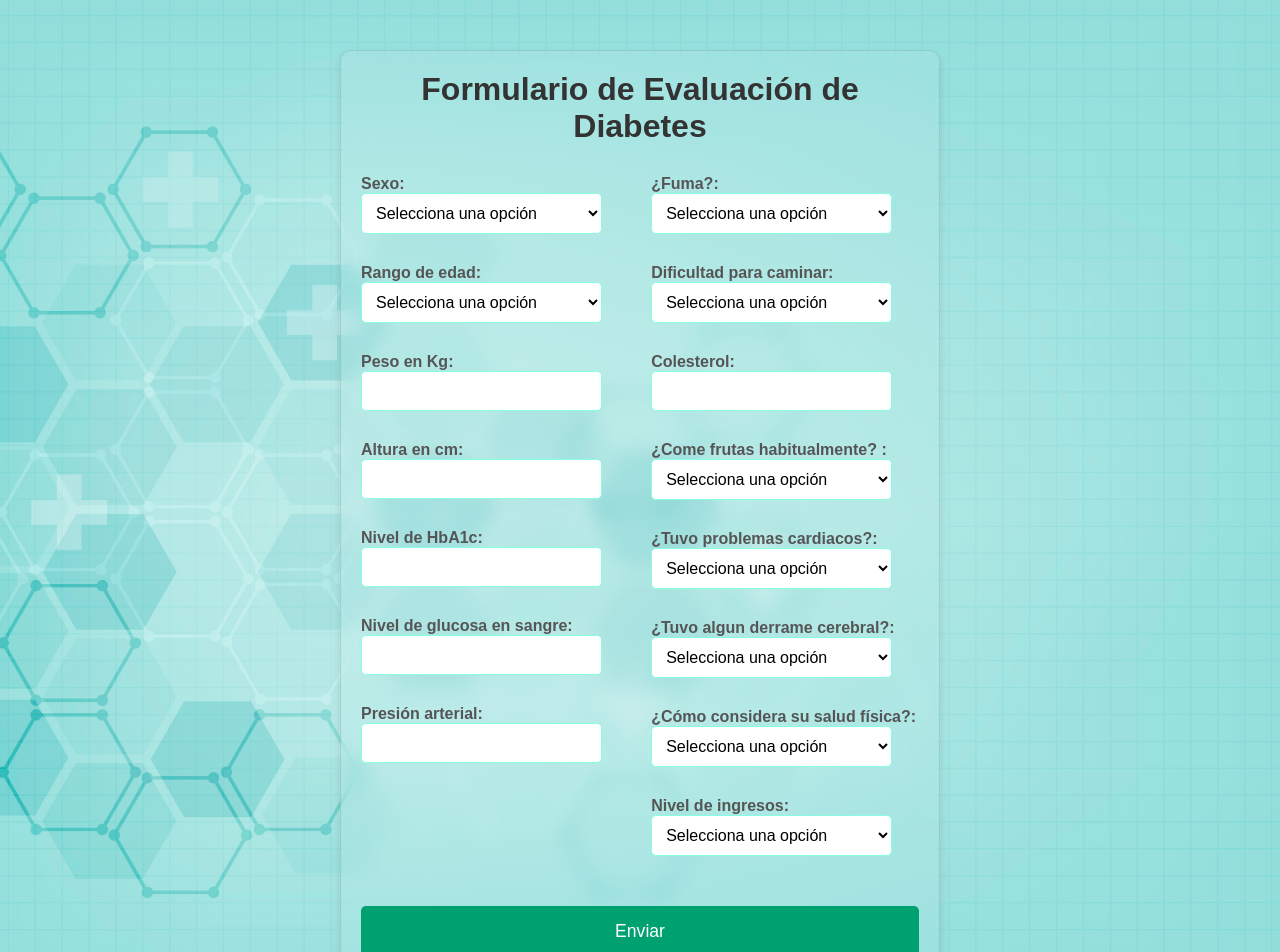
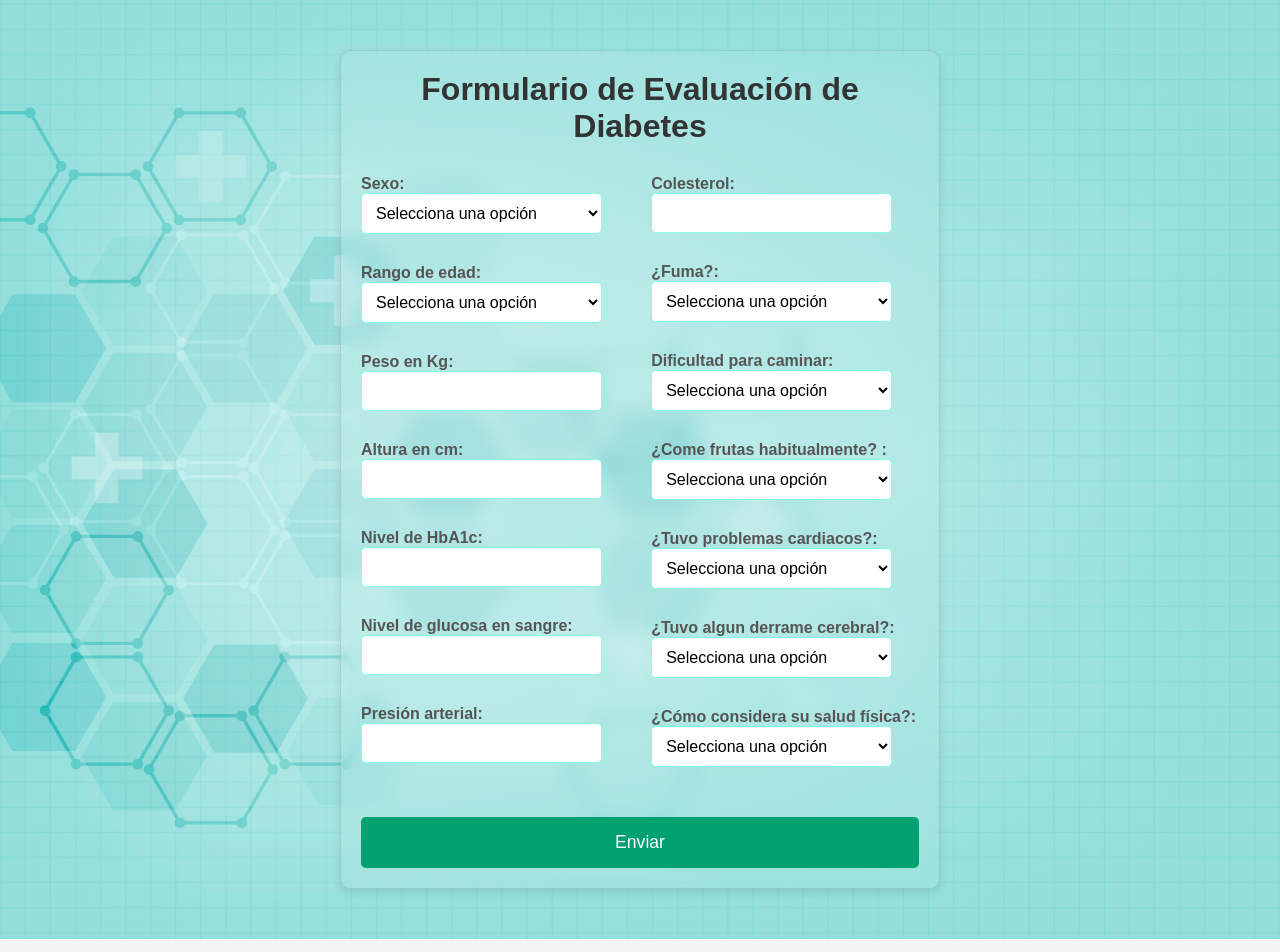
Before and after one commit to chizzi01/front-cienciadedatos, a React (Vite) app: page / in a window 1280 px wide. Shown: the top 952 px of the page. Built offline with nearby package versions, Linux system fonts and the light colour scheme.

Commit message:
Update App.jsx

```diff
--- a/src/App.jsx
+++ b/src/App.jsx
@@ -92,6 +92,10 @@ function App() {
             </label>
           </div>
           <div className='right-group'>
+          <label>
+              Colesterol:
+              <input type="number" name="colesterol" value={formData.colesterol} onChange={handleChange} />
+            </label>
             <label>
               ¿Fuma?:
               <select name="saludGeneral" value={formData.fuma} onChange={handleChange}>
@@ -107,10 +111,6 @@ function App() {
                 <option value={1}>Sí</option>
                 <option value={0}>No</option>
               </select>
-            </label>
-            <label>
-              Colesterol:
-              <input type="number" name="colesterol" value={formData.colesterol} onChange={handleChange} />
             </label>
             <label>
               ¿Come frutas habitualmente? :
@@ -147,15 +147,15 @@ function App() {
                 <option value={5}>Mala</option>
               </select>
             </label>
-            <label>
+            {/* <label>
               Nivel de ingresos:
               <select name="ingresos" value={formData.ingresos} onChange={handleChange}>
                 <option value='' hidden>Selecciona una opción</option>
-                <option value={1}>Bajo</option>
-                <option value={2}>Medio</option>
-                <option value={3}>Alto</option>
+                <option value={1}>Menos de $10.000</option>
+                <option value={5}>Menos de $35.000</option>
+                <option value={8}>Mas de $75.000</option>
               </select>
-            </label>
+            </label> */}
           </div>
         </div>
         <button type="submit">Enviar</button>
```
